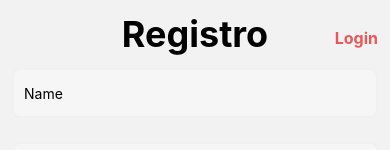
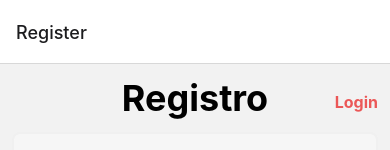
Before and after one commit to Linnovel/turismo-app-devagency, a React Native app: screen / in a window 390 px wide. Shown: the top 150 px of the page. Built offline with nearby package versions, Linux system fonts and the light colour scheme.

Commit message:
safeareaview integrada-navegacion mejorada para moverse entre vistas

```diff
--- a/App.js
+++ b/App.js
@@ -1,4 +1,5 @@
 import { StatusBar } from 'expo-status-bar';
+import { SafeAreaView, StyleSheet } from 'react-native';
 import { createNativeStackNavigator } from '@react-navigation/native-stack';
 import { NavigationContainer } from '@react-navigation/native';
 import Register from './authentication/Register';
@@ -10,15 +11,23 @@ const Stack = createNativeStackNavigator();
 export default function App() {
   return (
     <>
-      <NavigationContainer>
-        <Stack.Navigator initialRouteName='Register'>
-          <Stack.Screen name='Register' component={Register} options={{ headerShown: false }} />
-          <Stack.Screen name='Login' component={Login} options={{ headerShown: false }} />
-          <Stack.Screen name='ForgotPassword' component={ForgotPassword} options={{ headerShown: false }} />
-        </Stack.Navigator>
-        <StatusBar style="auto" />
-      </NavigationContainer>
+      <SafeAreaView style={styles.containerSafeAreaView}>
+        <NavigationContainer>
+          <Stack.Navigator initialRouteName='Register'>
+            <Stack.Screen name='Register' component={Register} />
+            <Stack.Screen name='Login' component={Login} />
+            <Stack.Screen name='ForgotPassword' component={ForgotPassword} />
+          </Stack.Navigator>
+          <StatusBar style="auto" />
+        </NavigationContainer>
+      </SafeAreaView>
     </>
 
   );
 }
+
+const styles = StyleSheet.create({
+  containerSafeAreaView: {
+    flex: 1,
+  }
+})
```
